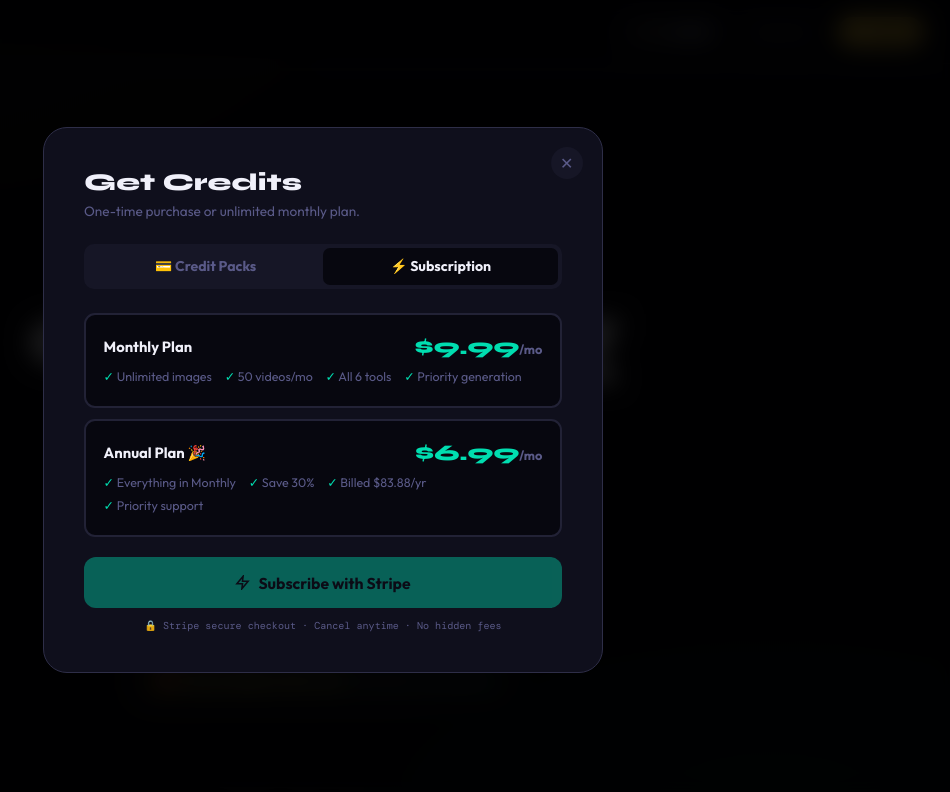
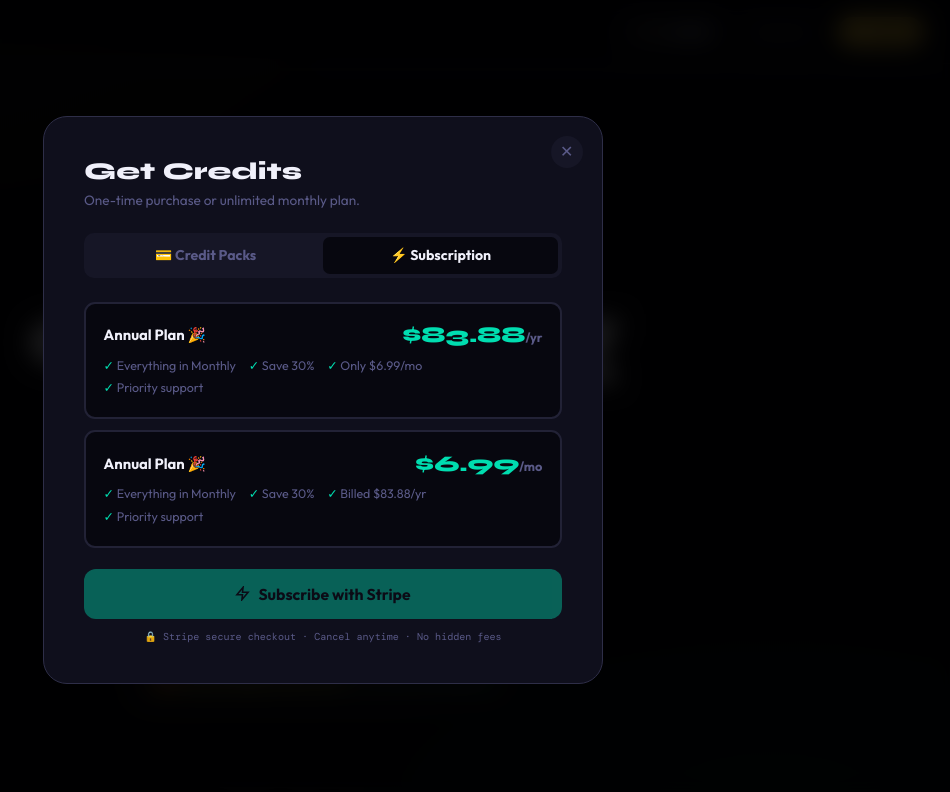
Before and after one commit to lmyang1985-cyber/creativecode-ai, a plain HTML site: page index.html.html in a window 1280 px wide. Both pictures are taken after a click on the button "Subscribe". Shown: the top 792 px of the page, without its empty margins (317-1267 px from the left). Drawn offline with nearby package versions, Linux system fonts and the light colour scheme.

Commit message:
Update index.html.html

```diff
--- a/index.html.html
+++ b/index.html.html
@@ -547,12 +547,12 @@
     <!-- SUBSCRIPTION TAB -->
     <div id="modalSub" style="display:none">
       <div class="splans">
-        <div class="splan" onclick="selSP(0,this)">
-          <div class="splan-hdr"><div class="spn">Monthly Plan</div><div class="spp">$9.99<span style="font-size:.8rem;color:var(--muted);font-family:'Outfit',sans-serif">/mo</span></div></div>
-          <div class="spfeats">
-            <span>Unlimited images</span><span>50 videos/mo</span><span>All 6 tools</span><span>Priority generation</span>
-          </div>
-        </div>
+        <div class="splan" onclick="selSP(1,this)">
+  <div class="splan-hdr"><div class="spn">Annual Plan 🎉</div><div class="spp">$83.88<span style="font-size:.8rem;color:var(--muted);font-family:'Outfit',sans-serif">/yr</span></div></div>
+  <div class="spfeats">
+    <span>Everything in Monthly</span><span>Save 30%</span><span>Only $6.99/mo</span><span>Priority support</span>
+  </div>
+</div>
         <div class="splan" onclick="selSP(1,this)">
           <div class="splan-hdr"><div class="spn">Annual Plan 🎉</div><div class="spp">$6.99<span style="font-size:.8rem;color:var(--muted);font-family:'Outfit',sans-serif">/mo</span></div></div>
           <div class="spfeats">
```
